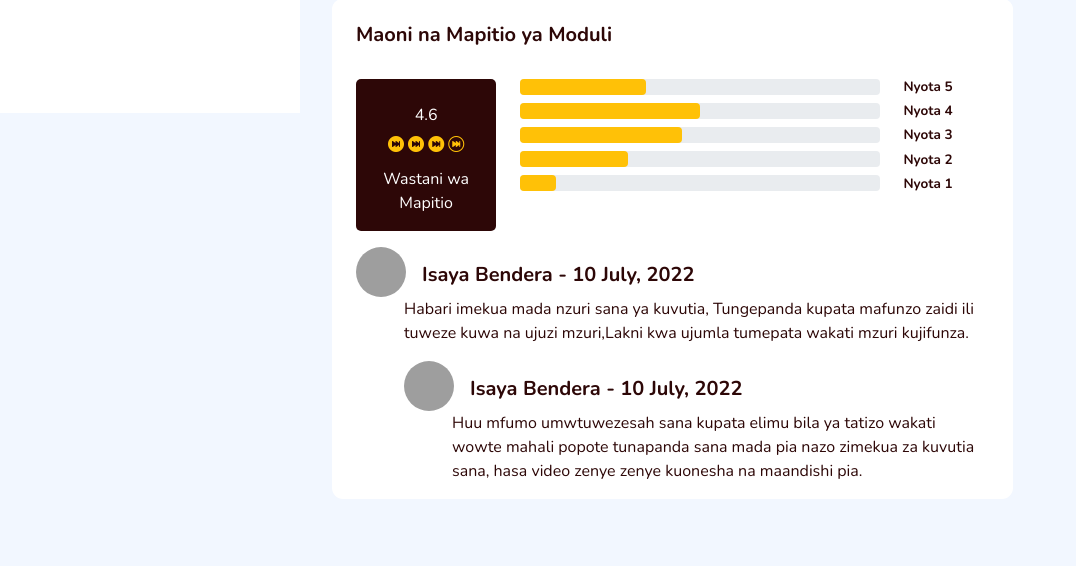
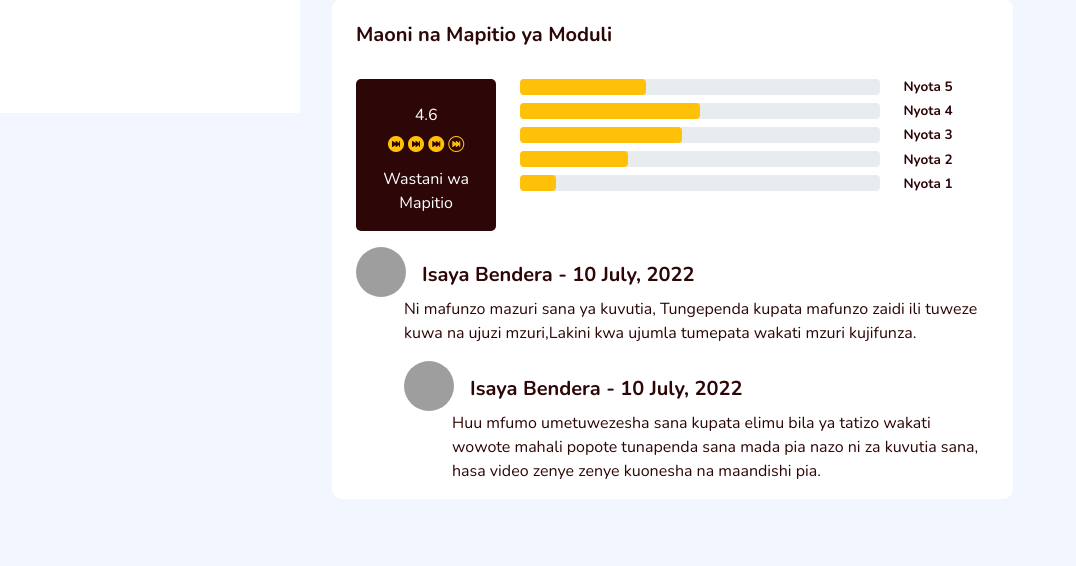
Before and after one commit to StarbelEnterprises/jinoe, a Django app: template templates/dashboard/module_single.html in a window 1280 px wide. Shown: the part 687-1253 px from the top of the page, without its empty margins (0-1076 px from the left). Run offline with Django 4.2, Linux system fonts and the light colour scheme; the template is opened without the code that fills it, so the values that code supplies are empty; some libraries are stand-ins or nearby versions; grey boxes are pictures that could not be loaded.

Commit message:
rectified tranltion

```diff
--- a/jinoe/settings.py
+++ b/jinoe/settings.py
@@ -24,7 +24,7 @@ BASE_DIR = Path(__file__).resolve().parent.parent
 SECRET_KEY = 'django-insecure-izsdtv)e5o#nn)%*o*n$8j1gxby0p)^p)tvly#c$fl52sf0^vm'
 
 # SECURITY WARNING: don't run with debug turned on in production!
-DEBUG = False
+DEBUG = True
 
 ALLOWED_HOSTS = ['*']
 
--- a/templates/curriculum/module_single.html
+++ b/templates/curriculum/module_single.html
@@ -203,7 +203,7 @@
 
                                 <div class="comment">
                                     <p class="ms-5 text-brown " >
-                                        Habari imekua mada nzuri sana ya kuvutia, Tungepanda kupata mafunzo zaidi ili tuweze kuwa na ujuzi mzuri,Lakni kwa ujumla
+                                        Ni mafunzo mazuri sana ya kuvutia, Tungependa kupata mafunzo zaidi ili tuweze kuwa na ujuzi mzuri,Lakini kwa ujumla
                                          tumepata wakati mzuri kujifunza.
                                     </p>
                                 </div>
@@ -215,7 +215,7 @@
 
                                 <div class="reply">
                                     <p class="ms-5 text-brown " >
-                                       Huu mfumo umwtuwezesah sana kupata elimu bila ya tatizo wakati wowte mahali popote tunapanda sana mada pia nazo zimekua za kuvutia sana,
+                                       Huu mfumo umetuwezesha sana kupata elimu bila ya tatizo wakati wowote mahali popote tunapenda sana mada pia nazo ni za kuvutia sana,
                                        hasa video zenye zenye kuonesha na maandishi pia.
                                     </p>
                                 </div>
--- a/templates/dashboard/module_single.html
+++ b/templates/dashboard/module_single.html
@@ -211,7 +211,7 @@
 
                                 <div class="comment">
                                     <p class="ms-5 text-brown " >
-                                        Habari imekua mada nzuri sana ya kuvutia, Tungepanda kupata mafunzo zaidi ili tuweze kuwa na ujuzi mzuri,Lakni kwa ujumla
+                                        Ni mafunzo mazuri sana ya kuvutia, Tungependa kupata mafunzo zaidi ili tuweze kuwa na ujuzi mzuri,Lakini kwa ujumla
                                          tumepata wakati mzuri kujifunza.
                                     </p>
                                 </div>
@@ -223,7 +223,7 @@
 
                                 <div class="reply">
                                     <p class="ms-5 text-brown " >
-                                       Huu mfumo umwtuwezesah sana kupata elimu bila ya tatizo wakati wowte mahali popote tunapanda sana mada pia nazo zimekua za kuvutia sana,
+                                       Huu mfumo umetuwezesha sana kupata elimu bila ya tatizo wakati wowote mahali popote tunapenda sana mada pia nazo ni za kuvutia sana,
                                        hasa video zenye zenye kuonesha na maandishi pia.
                                     </p>
                                 </div>
```
